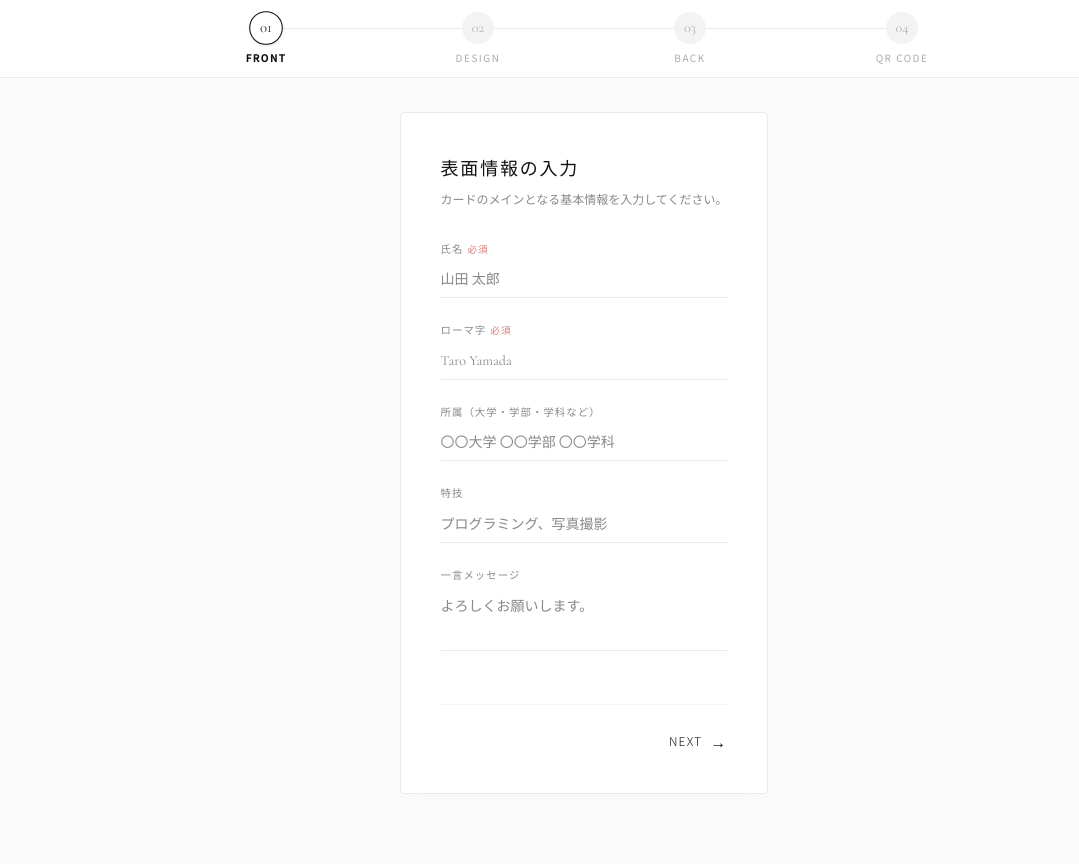
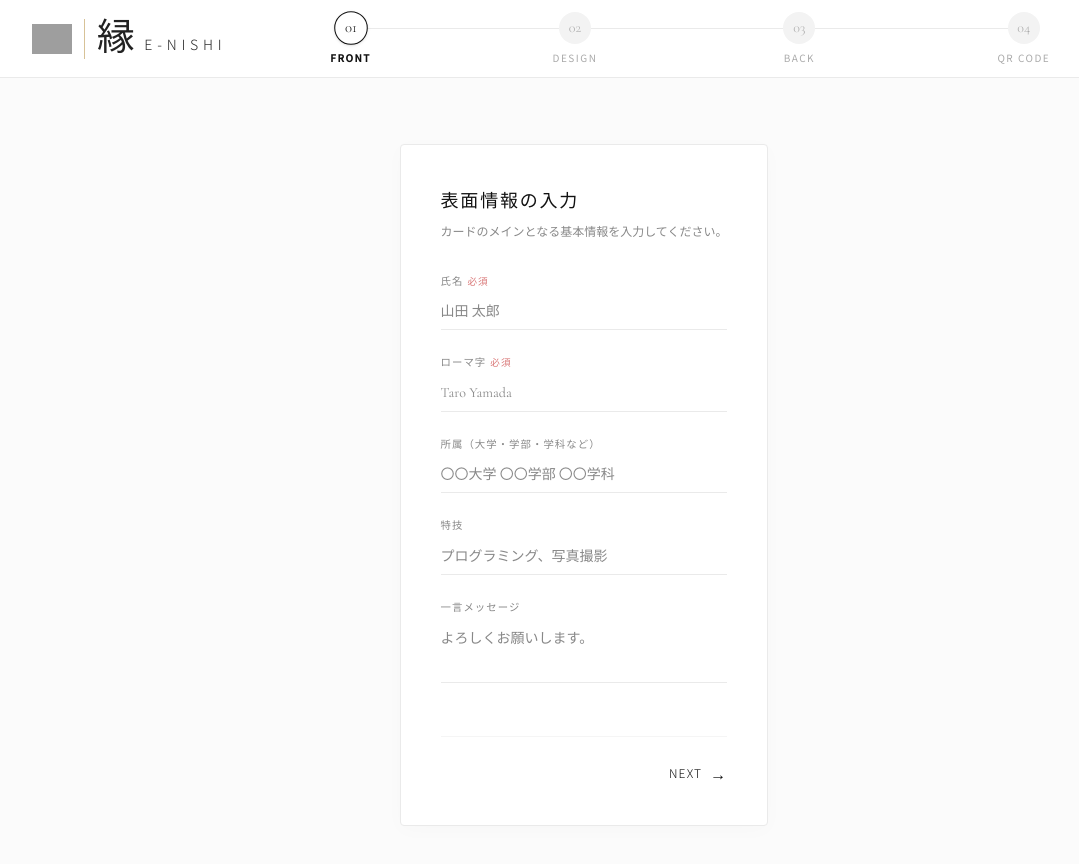
Before and after one commit to hinatahoriba/e-Nishi, a Next.js app: page / in a window 1280 px wide. Shown: the top 864 px of the page, without its empty margins (56-1135 px from the left). Built offline with nearby package versions, Linux system fonts and the light colour scheme; grey boxes are pictures that could not be loaded.

Commit message:
add: ヘッダーにロゴとアプリ名追加

```diff
--- a/src/app/page.js
+++ b/src/app/page.js
@@ -1,5 +1,6 @@
 "use client";
 
+import Image from "next/image";
 import { useState } from "react";
 import Link from "next/link";
 
@@ -69,6 +70,37 @@ function StepCircle({ stepNum, currentStep }) {
   );
 }
 
+function BrandLogo() {
+  return (
+    <Link
+      href="/"
+      className="hidden shrink-0 items-center gap-3 sm:flex"
+      aria-label="E-NISHI home"
+    >
+      <Image
+        src="/icon.png"
+        alt="E-NISHI icon"
+        width={44}
+        height={44}
+        className="h-10 w-10 object-contain"
+        priority
+      />
+      <span className="h-10 w-px bg-[#C7A86B]/70" aria-hidden="true" />
+      <div className="flex items-baseline gap-3 text-[#222]">
+        <span
+          className="text-[1.9rem] leading-none tracking-[-0.06em] sm:text-[2.35rem]"
+          style={{ fontFamily: "var(--font-cormorant-garamond), serif" }}
+        >
+          縁
+        </span>
+        <span className="text-[0.74rem] font-light tracking-[0.34em] text-[#2A2A2A] sm:text-[0.88rem]">
+          E-NISHI
+        </span>
+      </div>
+    </Link>
+  );
+}
+
 function Stepper({ currentStep }) {
   const steps = [
     { num: 1, label: "FRONT" },
@@ -79,8 +111,11 @@ function Stepper({ currentStep }) {
 
   return (
     <div className="fixed top-0 left-0 w-full bg-white/90 backdrop-blur-md z-50 border-b border-[#EAEAEA]">
-      <div className="max-w-4xl mx-auto py-3 px-6">
-        <div className="flex items-center justify-between">
+      <div className="mx-auto max-w-6xl px-4 py-3 sm:px-6">
+        <div className="flex flex-col gap-3 lg:flex-row lg:items-center lg:justify-between">
+          <BrandLogo />
+
+          <div className="flex w-full items-center">
             {steps.map((step, idx) => (
               <div
                 key={step.num}
@@ -109,6 +144,7 @@ function Stepper({ currentStep }) {
                 )}
               </div>
             ))}
+          </div>
         </div>
       </div>
     </div>
@@ -465,7 +501,7 @@ export default function Home() {
     <>
       <Stepper currentStep={currentStep} />
 
-      <div className="pt-28 pb-24 px-6 max-w-xl mx-auto">
+      <div className="pt-28 pb-24 px-6 max-w-xl mx-auto sm:pt-36">
         <div className="bg-white border border-[#EAEAEA] p-10 rounded-sm shadow-[0_4px_20px_rgba(0,0,0,0.02)] min-h-[400px] flex flex-col justify-between">
           <div className="mb-8">
             <h2 className="text-lg font-light tracking-[0.1em] text-[#111] mb-2">
```
Lines whose indentation alone changed are shown as unchanged.
